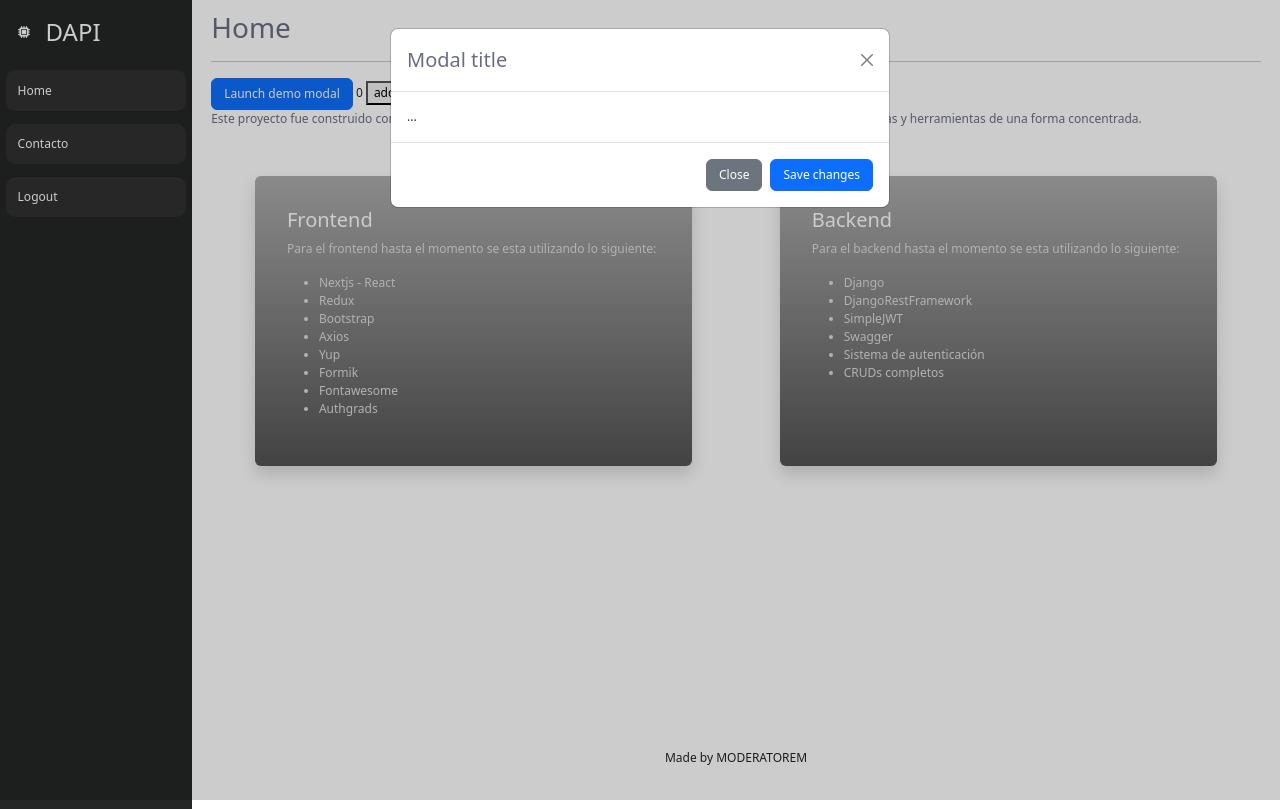
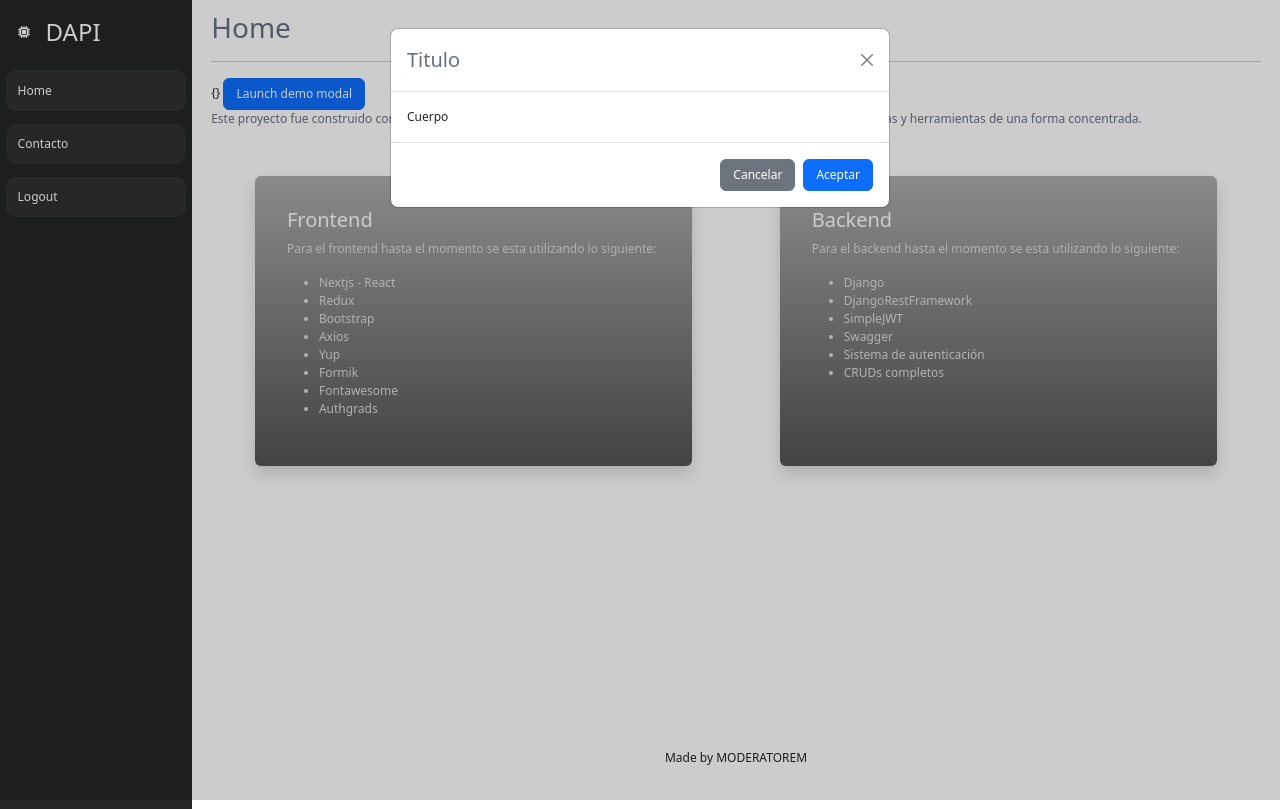
Before and after one commit to Christust/nuxtdapi, a Nuxt app: page / in a window 1280 px wide. Both pictures are taken after a click on the button "Launch demo modal". Built offline with nearby package versions, Linux system fonts and the light colour scheme.

Commit message:
generic modal

```diff
--- /dev/null
+++ b/components/shared/Modal.vue
@@ -0,0 +1,60 @@
+<script lang="ts" setup>
+export interface Props {
+  body: string;
+  title: string;
+  cancelText?: string;
+  acceptText?: string;
+  haveAcceptOption?: boolean;
+}
+const props = withDefaults(defineProps<Props>(), {
+  cancelText: "Cancelar",
+  acceptText: "Aceptar",
+  haveAcceptOption: false,
+});
+</script>
+
+<template>
+  <div
+    class="modal fade"
+    id="exampleModal"
+    tabindex="-1"
+    aria-labelledby="exampleModalLabel"
+    aria-hidden="true"
+  >
+    <div class="modal-dialog">
+      <div class="modal-content">
+        <div class="modal-header">
+          <h1
+            class="modal-title fs-5"
+            id="exampleModalLabel"
+            v-text="title"
+          ></h1>
+          <button
+            type="button"
+            class="btn-close"
+            data-bs-dismiss="modal"
+            aria-label="Close"
+          ></button>
+        </div>
+        <div class="modal-body" v-text="body"></div>
+        <div class="modal-footer">
+          <button
+            type="button"
+            class="btn btn-secondary"
+            data-bs-dismiss="modal"
+            v-text="cancelText"
+          ></button>
+          <button
+            v-if="haveAcceptOption"
+            type="button"
+            class="btn btn-primary"
+            @click="$emit('acceptAction')"
+            v-text="acceptText"
+          ></button>
+        </div>
+      </div>
+    </div>
+  </div>
+</template>
+
+<style scoped></style>
--- a/pages/index.vue
+++ b/pages/index.vue
@@ -18,11 +18,16 @@ const backendTecnologies = ref([
   "CRUDs completos",
 ]);
 
-const counterStore = useCounterStore();
+const authStore = useAuthStore();
+
+function showAction() {
+  alert("emit");
+}
 </script>
 
 <template>
   <div>
+    {{ authStore.current_user }}
     <!-- Button trigger modal -->
     <button
       type="button"
@@ -34,41 +39,12 @@ const counterStore = useCounterStore();
     </button>
 
     <!-- Modal -->
-    <div
-      class="modal fade"
-      id="exampleModal"
-      tabindex="-1"
-      aria-labelledby="exampleModalLabel"
-      aria-hidden="true"
-    >
-      <div class="modal-dialog">
-        <div class="modal-content">
-          <div class="modal-header">
-            <h1 class="modal-title fs-5" id="exampleModalLabel">Modal title</h1>
-            <button
-              type="button"
-              class="btn-close"
-              data-bs-dismiss="modal"
-              aria-label="Close"
-            ></button>
-          </div>
-          <div class="modal-body">...</div>
-          <div class="modal-footer">
-            <button
-              type="button"
-              class="btn btn-secondary"
-              data-bs-dismiss="modal"
-            >
-              Close
-            </button>
-            <button type="button" class="btn btn-primary">Save changes</button>
-          </div>
-        </div>
-      </div>
-    </div>
-    {{ counterStore.counter }}
-    <button @click="counterStore.addCounter()">add</button>
-    <button @click="counterStore.addCounterNav">nav</button>
+    <SharedModal
+      @acceptAction="showAction"
+      :title="'Titulo'"
+      :body="'Cuerpo'"
+      :haveAcceptOption="true"
+    />
     <main>
       <div>
         <p>
--- a/stores/auth.js
+++ b/stores/auth.js
@@ -4,6 +4,7 @@ export const useAuthStore = defineStore("auth", {
   state: () => ({
     token: ref(false),
     refresh_token: ref(false),
+    current_user: ref({}),
   }),
   getters: {
     isLoggedIn() {
@@ -15,6 +16,7 @@ export const useAuthStore = defineStore("auth", {
       if (response.data?.token) {
         this.token = response.data.token;
         this.refresh_token = response.data.refresh;
+        this.current_user = response.data.user;
       }
       navigateTo("/");
     },
```
